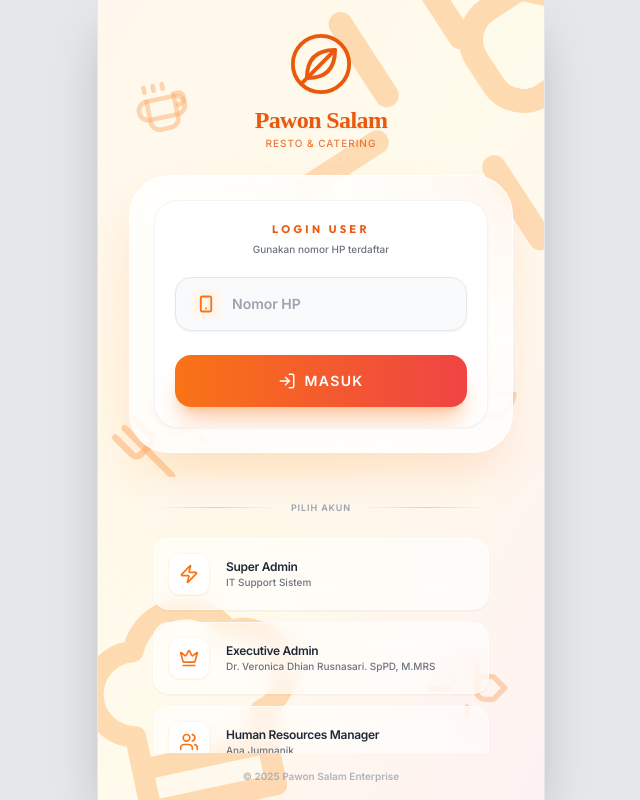
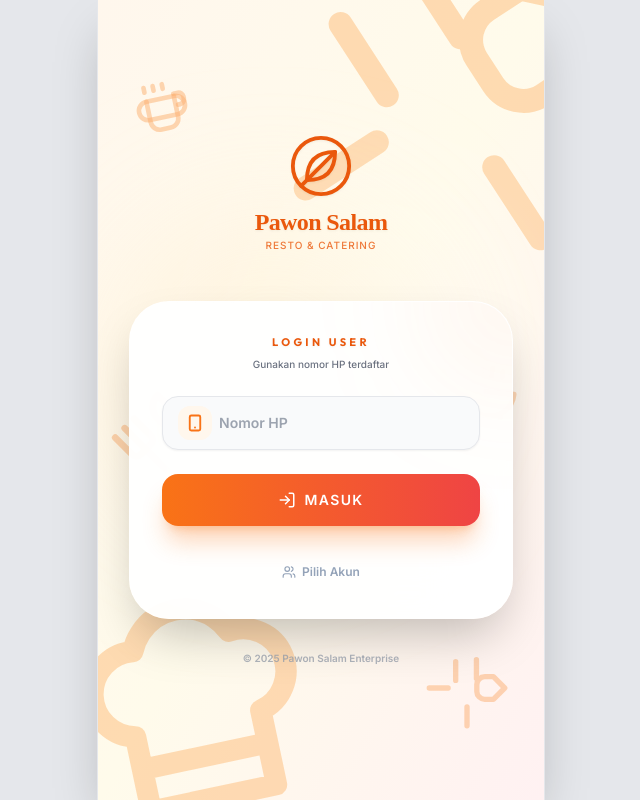
Before and after one commit to stevanusherianto7-glitch/pawon-salam-finance-v2, a React (Vite) app: page / in a window 1280 px wide. Shown: the whole page, without its empty margins (319-959 px from the left). Built offline with nearby package versions, Linux system fonts and the light colour scheme.

Commit message:
feat: Refactor LoginScreen to Unified BaseAuthCard & Polish UI

```diff
--- a/screens/LoginScreen.tsx
+++ b/screens/LoginScreen.tsx
@@ -1,10 +1,21 @@
 import React, { useState, useRef } from 'react';
 import { useAuthStore } from '../store/authStore';
-import { Smartphone, Users, Utensils, Megaphone, Crown, LogIn, Briefcase, Zap, Banknote } from 'lucide-react';
+import { Smartphone, Users, Utensils, Megaphone, Crown, LogIn, Briefcase, Zap, Banknote, ArrowLeft } from 'lucide-react';
 import { Logo } from '../components/Logo';
 import { BackgroundPattern } from '../components/layout/BackgroundPattern';
 
+// --- 1. THE SHELL: BaseAuthCard ---
+const BaseAuthCard = ({ children }: { children: React.ReactNode }) => (
+    <div className="w-full max-w-sm bg-white/95 backdrop-blur-2xl rounded-[2.5rem] shadow-2xl border border-white/50 overflow-hidden transition-all duration-300 relative">
+        {/* Decorative Shine Effect */}
+        <div className="absolute top-0 left-0 right-0 h-[1px] bg-gradient-to-r from-transparent via-white to-transparent opacity-80 pointer-events-none"></div>
+        <div className="absolute -top-20 -right-20 w-40 h-40 bg-orange-400/10 rounded-full blur-3xl pointer-events-none transition-all duration-700"></div>
+        {children}
+    </div>
+);
+
 export const LoginScreen = () => {
+    const [view, setView] = useState<'LOGIN' | 'ROLES'>('LOGIN');
     const [phoneNumber, setPhoneNumber] = useState('');
     const [error, setError] = useState('');
     const phoneInputRef = useRef<HTMLInputElement>(null);
@@ -23,6 +34,8 @@ export const LoginScreen = () => {
     const handleRoleSelect = (role: any) => {
         setError('');
         setPhoneNumber(role.phone);
+        setView('LOGIN');
+        // Small delay to ensure view switch happened before focusing
         setTimeout(() => phoneInputRef.current?.focus(), 100);
     };
 
@@ -43,31 +56,32 @@ export const LoginScreen = () => {
     };
 
     return (
-        <div className="flex flex-col h-[100dvh] w-full overflow-hidden bg-gradient-to-b from-orange-50 to-white font-sans relative">
+        <div className="min-h-screen w-full flex flex-col justify-center items-center p-6 bg-gradient-to-b from-orange-50 to-white font-sans relative overflow-hidden">
             <BackgroundPattern />
 
-            {/* BAGIAN ATAS: Logo & Form (Static) */}
-            <div className="flex-none px-6 pt-8 pb-4 relative z-20 flex flex-col items-center w-full">
-                <div className="mb-6 animate-slide-in-down">
+            {/* Header Logo Area */}
+            <div className={`mb-8 text-center transition-all duration-500 ${view === 'ROLES' ? 'scale-90 opacity-80' : 'scale-100'}`}>
+                <div className="mb-4 animate-slide-in-down">
                     <Logo variant="color" size="lg" />
                 </div>
-
-                {/* Form Container - Premium Glass (Single Layer) */}
-                <div className="w-full max-w-sm mx-auto bg-white/80 backdrop-blur-2xl border border-white/90 rounded-[2.5rem] p-6 shadow-2xl shadow-orange-500/20 relative overflow-hidden group">
-                    {/* Decorative Shine Effect */}
-                    <div className="absolute top-0 left-0 right-0 h-[1px] bg-gradient-to-r from-transparent via-white to-transparent opacity-80"></div>
-                    <div className="absolute -top-20 -right-20 w-40 h-40 bg-orange-400/10 rounded-full blur-3xl pointer-events-none group-hover:bg-orange-400/20 transition-all duration-700"></div>
-
-                    {/* Inner Zone A: Login Form (Clean White, No Double Glass) */}
-                    <div className="bg-white rounded-3xl p-5 shadow-sm border border-gray-100 relative overflow-hidden">
-                        <div className="shrink-0 flex flex-col items-center justify-center mb-5">
-                            <h2 className="text-[11px] font-bold text-orange-600 uppercase tracking-[0.3em] drop-shadow-sm">Login User</h2>
-                            <p className="text-[10px] text-gray-500 mt-1 font-medium">Gunakan nomor HP terdaftar</p>
             </div>
 
-                        <form onSubmit={handleLogin} className="space-y-4 relative z-10">
+            {/* The Unified Card */}
+            <div className="w-full max-w-sm relative z-20">
+                <BaseAuthCard>
+                    {view === 'LOGIN' ? (
+                        // === LOGIN FORM VIEW ===
+                        <div className="p-8 flex flex-col gap-6 animate-fade-in-up">
+
+                            {/* Header */}
+                            <div className="flex flex-col items-center justify-center">
+                                <h2 className="text-[11px] font-bold text-orange-600 uppercase tracking-[0.3em] drop-shadow-sm">Login User</h2>
+                                <p className="text-[10px] text-gray-500 mt-1.5 font-medium">Gunakan nomor HP terdaftar</p>
+                            </div>
+
+                            <form onSubmit={handleLogin} className="flex flex-col gap-4 relative z-10">
                                 <div className="relative group/input">
-                                <div className="absolute left-4 top-1/2 -translate-y-1/2 p-1.5 rounded-lg bg-orange-50 text-orange-500 transition-colors group-focus-within/input:bg-orange-100 group-focus-within/input:text-orange-600">
+                                    <div className="absolute left-4 top-1/2 -translate-y-1/2 p-2 rounded-xl bg-orange-50 text-orange-500 transition-colors group-focus-within/input:bg-orange-100 group-focus-within/input:text-orange-600">
                                         <Smartphone size={18} strokeWidth={2.5} />
                                     </div>
                                     <input
@@ -83,10 +97,10 @@ export const LoginScreen = () => {
                                 <button
                                     type="submit"
                                     disabled={isLoading}
-                                className="!mt-6 w-full py-4 rounded-2xl font-bold text-white active:scale-[0.98] transition-all disabled:opacity-70 flex justify-center items-center gap-2 bg-gradient-to-r from-orange-500 to-red-500 hover:from-orange-600 hover:to-red-600 shadow-xl shadow-orange-500/30 relative group/btn overflow-hidden tracking-widest text-sm"
+                                    className="mt-2 w-full py-4 rounded-2xl font-bold text-white active:scale-[0.98] transition-all disabled:opacity-70 flex justify-center items-center gap-2 bg-gradient-to-r from-orange-500 to-red-500 hover:from-orange-600 hover:to-red-600 shadow-xl shadow-orange-500/30 relative group/btn overflow-hidden tracking-widest text-sm"
                                 >
-                                {/* Glass Shine */}
-                                <div className="absolute top-0 -left-full w-full h-full bg-gradient-to-r from-transparent via-white/30 to-transparent skew-x-12 group-hover/btn:animate-shine"></div>
+                                    {/* Glass Shine Removed for Strict Compliance */}
+                                    {/* <div className="absolute top-0 -left-full w-full h-full bg-gradient-to-r from-transparent via-white/30 to-transparent skew-x-12 group-hover/btn:animate-shine"></div> */}
 
                                     {isLoading ? (
                                         <span className="flex items-center gap-2 relative z-10"><div className="w-4 h-4 border-2 border-white border-t-transparent rounded-full animate-spin" /></span>
@@ -95,10 +109,66 @@ export const LoginScreen = () => {
                                     )}
                                 </button>
                             </form>
+
+                            {/* Switch to Roles */}
+                            <div className="text-center pt-2">
+                                <button
+                                    onClick={() => setView('ROLES')}
+                                    className="inline-flex items-center gap-1.5 text-xs font-bold text-slate-400 hover:text-orange-600 transition-colors px-3 py-1.5 rounded-lg hover:bg-orange-50"
+                                >
+                                    <Users size={14} />
+                                    Pilih Akun
+                                </button>
                             </div>
 
+                        </div>
+                    ) : (
+                        // === ROLE SELECTOR VIEW ===
+                        <div className="flex flex-col h-[500px] animate-fade-in-up"> {/* Fixed height for consistency/scroll */}
+
+                            <div className="pt-8 px-8 pb-0 bg-white/50 backdrop-blur-sm z-10 shrink-0">
+                                <h2 className="text-center text-xs font-bold tracking-widest text-slate-400 uppercase mb-6">
+                                    PILIH AKUN
+                                </h2>
+                            </div>
+
+                            {/* Scrollable List */}
+                            <div className="flex-1 overflow-y-auto px-8 pb-8 space-y-3 scrollbar-hide">
+                                {DEMO_ROLES.map((role, idx) => (
+                                    <button
+                                        key={idx}
+                                        onClick={() => handleRoleSelect(role)}
+                                        className="w-full flex items-center gap-4 p-4 border border-slate-100 rounded-2xl hover:bg-orange-50 hover:border-orange-200 transition-all group text-left active:scale-[0.98]"
+                                        style={{ animationDelay: `${idx * 50}ms` }} // Staggered animation effect if we added animation class
+                                    >
+                                        <div className="w-10 h-10 rounded-full bg-orange-50 flex items-center justify-center text-orange-600 group-hover:scale-110 group-hover:bg-orange-100 transition-all shrink-0">
+                                            <role.icon size={18} strokeWidth={2.5} />
+                                        </div>
+                                        <div className="min-w-0">
+                                            <p className="font-bold text-slate-700 text-sm group-hover:text-orange-700 transition-colors">{role.label}</p>
+                                            {role.name && <p className="text-[10px] text-slate-400 font-medium truncate group-hover:text-slate-500">{role.name}</p>}
+                                        </div>
+                                    </button>
+                                ))}
+                            </div>
+
+                            {/* Footer Action */}
+                            <div className="p-6 border-t border-slate-100 bg-white/50 backdrop-blur-sm shrink-0">
+                                <button
+                                    onClick={() => setView('LOGIN')}
+                                    className="w-full flex items-center justify-center gap-2 py-3 rounded-xl text-xs font-bold text-slate-400 hover:text-slate-600 hover:bg-slate-50 transition-all"
+                                >
+                                    <ArrowLeft size={14} />
+                                    Kembali
+                                </button>
+                            </div>
+                        </div>
+                    )}
+                </BaseAuthCard>
+
+                {/* Error Toast (Floating Below) */}
                 {error && (
-                        <div className="mt-4 p-3 rounded-xl bg-red-50/90 backdrop-blur-sm border border-red-200 flex flex-col gap-2 animate-shake shadow-lg shadow-red-500/10">
+                    <div className="absolute top-full left-0 right-0 mt-4 mx-4 p-3 rounded-xl bg-red-50/90 backdrop-blur-sm border border-red-200 flex flex-col gap-2 animate-shake shadow-lg shadow-red-500/10 z-0">
                         <div className="flex flex-col gap-1">
                             <div className="flex items-center justify-between">
                                 <div className="flex items-center gap-2">
@@ -112,50 +182,10 @@ export const LoginScreen = () => {
                     </div>
                 )}
             </div>
-            </div>
 
-            {/* BAGIAN TENGAH: List Akun (Scrollable) */}
-            <div className="flex-1 overflow-y-auto overscroll-contain px-6 pb-6 pt-2 scrollbar-hide w-full max-w-sm mx-auto relative z-10">
-                {/* Separator with Gap */}
-                <div className="flex items-center gap-3 py-6 sticky top-0 bg-gradient-to-b from-orange-50/95 via-orange-50/90 to-transparent backdrop-blur-sm z-20 -mx-2 px-2">
-                    <div className="h-px bg-gradient-to-r from-transparent via-gray-300 to-transparent flex-1"></div>
-                    <p className="text-[9px] font-extrabold text-gray-400 uppercase tracking-widest">Pilih Akun</p>
-                    <div className="h-px bg-gradient-to-r from-transparent via-gray-300 to-transparent flex-1"></div>
-                </div>
-
-                <div className="space-y-3 pb-8">
-                    {DEMO_ROLES.map((role, idx) => (
-                        <button
-                            key={idx}
-                            onClick={() => handleRoleSelect(role)}
-                            className="group relative w-full flex items-center gap-4 p-3.5 text-left bg-white/60 backdrop-blur-md border border-white/60 rounded-2xl overflow-hidden transition-all duration-300 ease-out hover:-translate-y-1 hover:border-orange-300 hover:shadow-md hover:shadow-orange-500/10 hover:bg-white/90 active:scale-[0.98] shadow-sm"
-                        >
-                            {/* Ambient Lighting */}
-                            <div className="absolute -top-8 -left-8 w-24 h-24 bg-gradient-to-br from-orange-100/50 to-rose-100/50 rounded-full blur-2xl pointer-events-none opacity-0 group-hover:opacity-100 transition-opacity duration-500"></div>
-
-                            {/* Pop-out Icon */}
-                            <div className="bg-white rounded-xl p-2.5 shadow-sm border border-orange-100/50 transition-all duration-300 group-hover:shadow-md group-hover:scale-110 group-hover:rotate-3 group-hover:border-orange-200">
-                                <role.icon size={20} className="text-orange-500" strokeWidth={2} />
-                            </div>
-
-                            {/* Content */}
-                            <div className="flex-1 min-w-0 relative z-10">
-                                <p className="text-xs font-bold text-gray-800 tracking-tight group-hover:text-orange-700 transition-colors">{role.label}</p>
-                                {role.name && <p className="text-[10px] text-gray-500 font-medium truncate group-hover:text-gray-600">{role.name}</p>}
-                            </div>
-
-                            {/* Arrow Icon */}
-                            <div className="opacity-0 group-hover:opacity-100 transition-all -translate-x-2 group-hover:translate-x-0 duration-300 bg-orange-50 rounded-full p-1 shadow-sm">
-                                <LogIn size={14} className="text-orange-500" />
-                            </div>
-                        </button>
-                    ))}
-                </div>
-            </div>
-
-            {/* BAGIAN BAWAH: Footer (Static) */}
-            <div className="flex-none py-4 text-center relative z-10">
-                <p className="text-[10px] text-gray-400 font-bold text-shadow-sm flex flex-col items-center gap-1 opacity-80 hover:opacity-100 transition-opacity">
+            {/* Footer */}
+            <div className="mt-8 text-center relative z-10">
+                <p className="text-[10px] text-gray-400 font-bold text-shadow-sm flex flex-col items-center gap-1 opacity-80">
                     <span>&copy; 2025 Pawon Salam Enterprise</span>
                 </p>
             </div>
```
Lines whose indentation alone changed are shown as unchanged.
